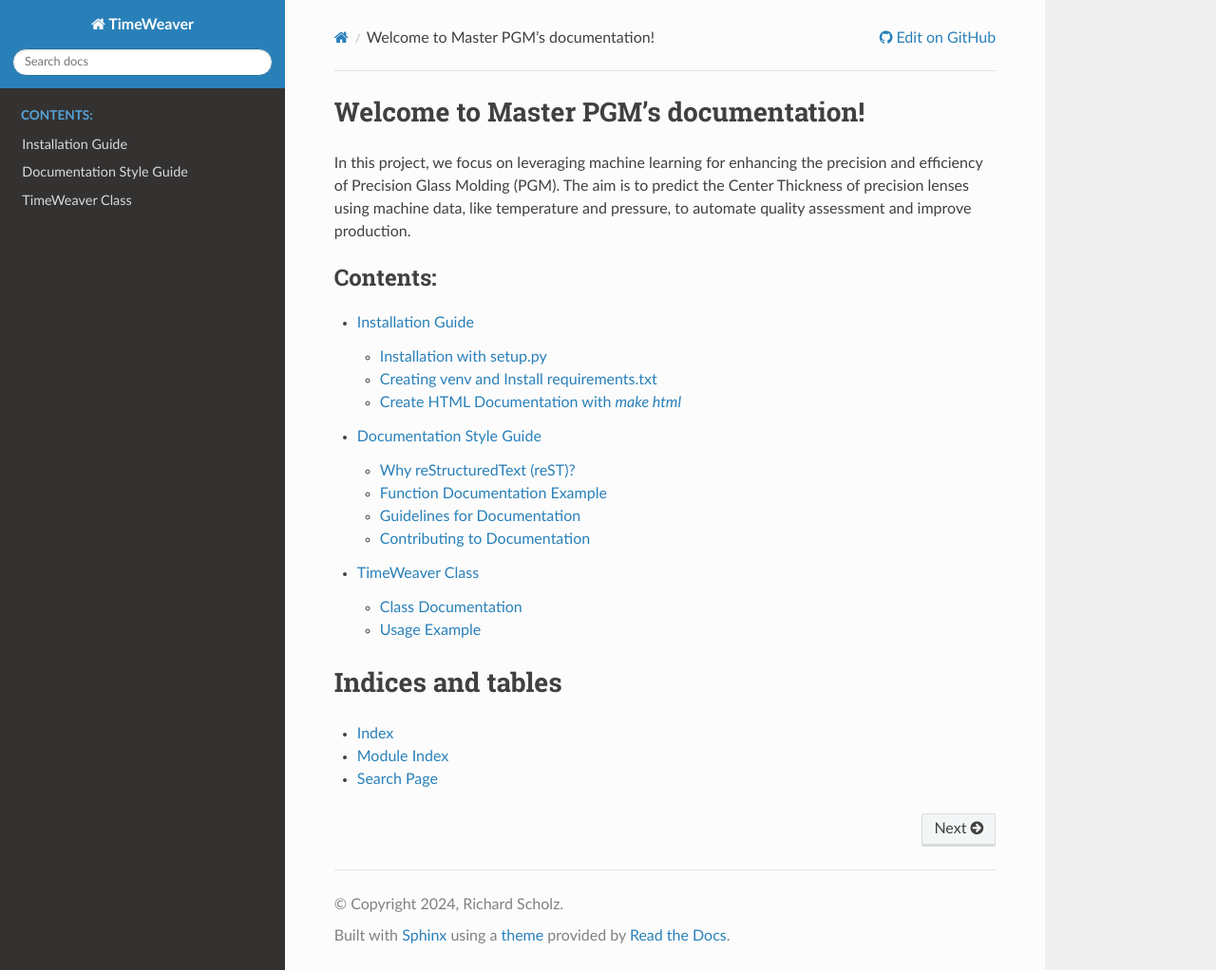
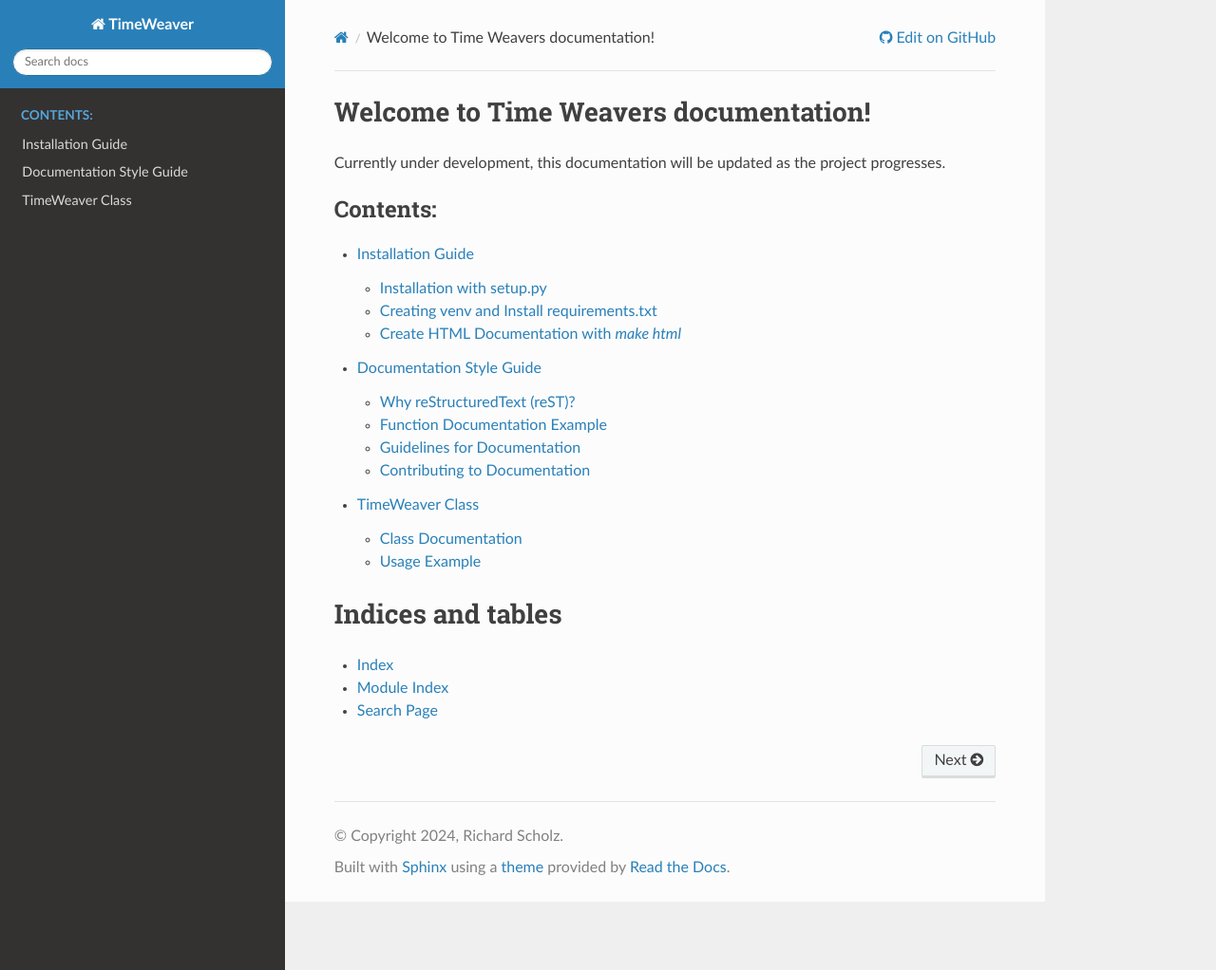
Before and after one commit to rscholz98/TimeWeaver, a Sphinx documentation site: the page built from docs/index.rst, in a window 1280 px wide and 1022 px high. Shown: the whole window at 95% size. Built offline with Sphinx 7.4.7 and the Read the Docs theme 2.0.0, drawn with Linux system fonts in a browser that asks for light colours.

Commit message:
- Add Doc

```diff
--- a/docs/index.rst
+++ b/docs/index.rst
@@ -3,10 +3,10 @@
    You can adapt this file completely to your liking, but it should at least
    contain the root `toctree` directive.
 
-Welcome to Master PGM's documentation!
+Welcome to Time Weavers documentation!
 ======================================
 
-In this project, we focus on leveraging machine learning for enhancing the precision and efficiency of Precision Glass Molding (PGM). The aim is to predict the Center Thickness of precision lenses using machine data, like temperature and pressure, to automate quality assessment and improve production.
+Currently under development, this documentation will be updated as the project progresses.
 
 .. toctree::
    :maxdepth: 2
```
Also changed, not shown: 6 other files.
